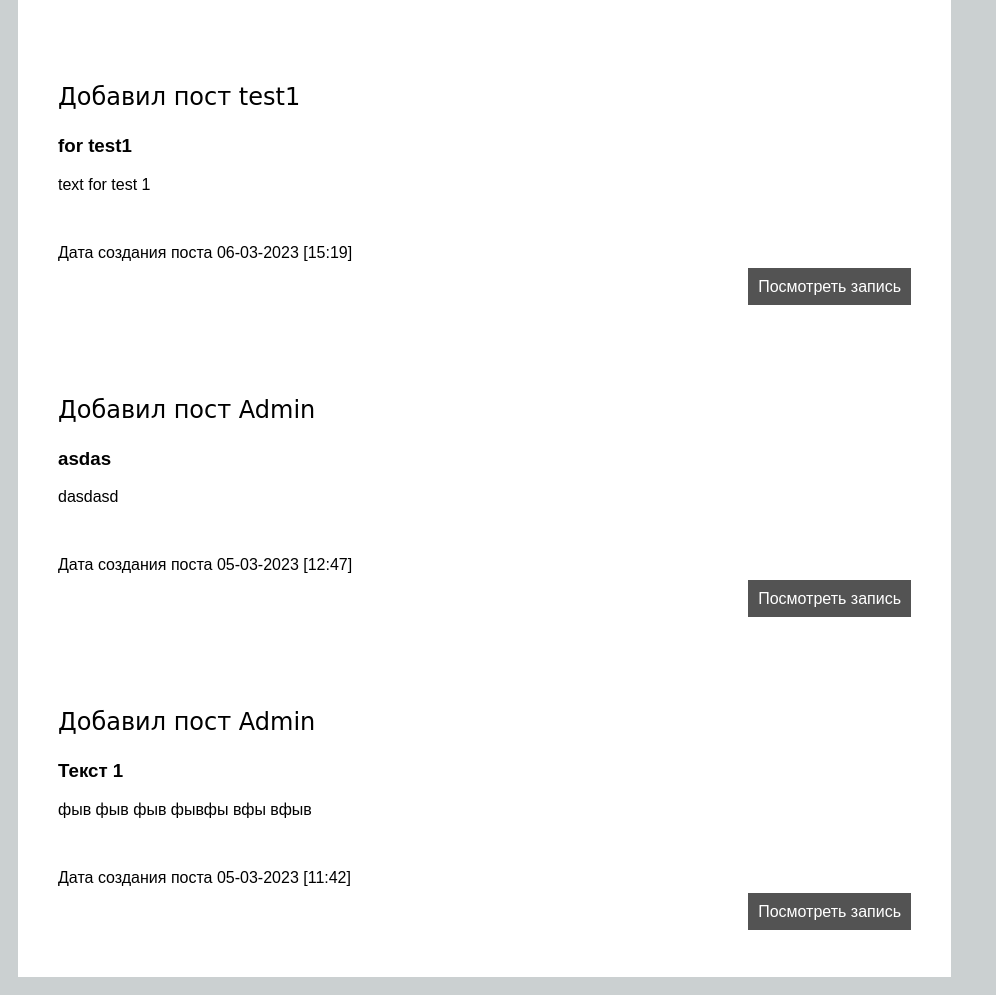
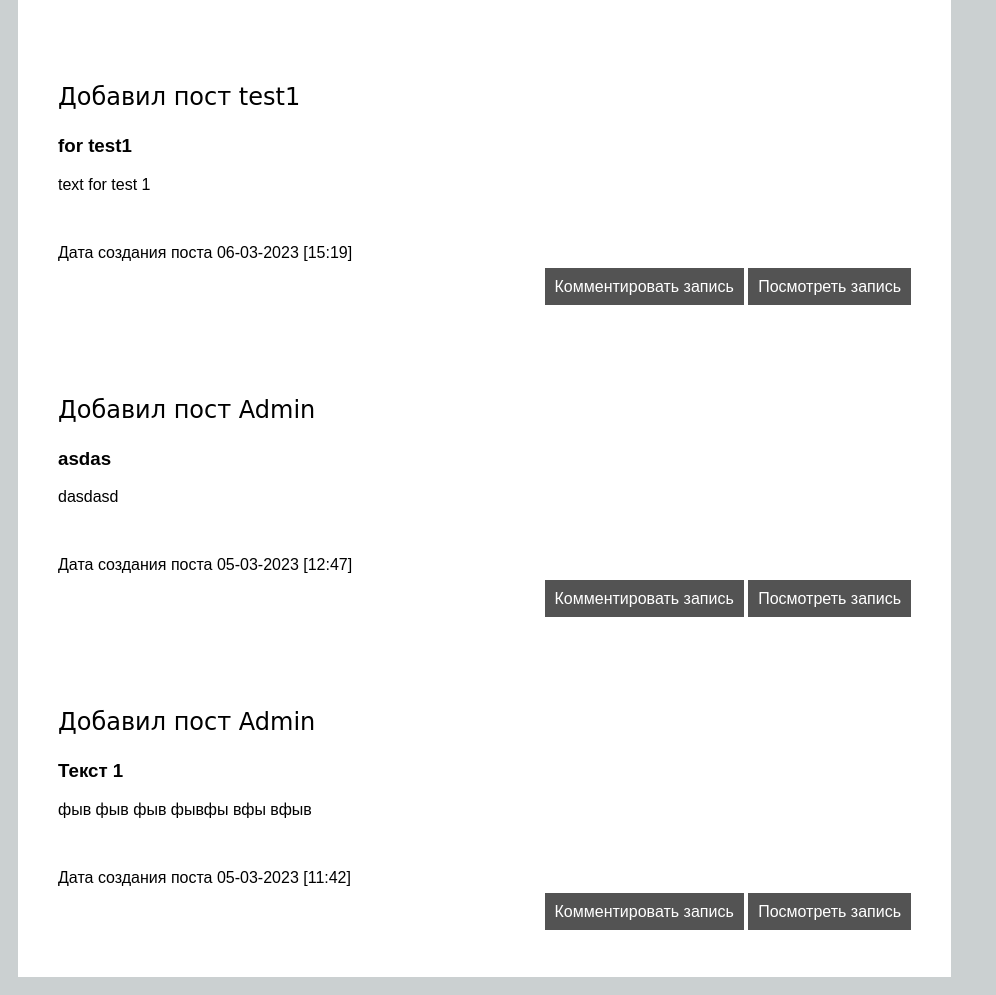
Before and after one commit to smile-rus1/Blog_User, a Django app: page / in a window 1280 px wide. Shown: the part 89-1084 px from the top of the page, without its empty margins (0-996 px from the left). Run offline with Django 4.2, Linux system fonts and the light colour scheme; data comes from the database, SQL or seed files in the repository.

Commit message:
добавлена ссылка на комментирования записи

```diff
--- a/blogs_users/blog/templates/index.html
+++ b/blogs_users/blog/templates/index.html
@@ -11,7 +11,12 @@
     <p> {{ p.content|linebreaks|truncatewords:70}} </p>
     <br>
     <p id="date">Дата создания поста {{ p.date_create|date:"d-m-Y [H:i]" }}</p>
-    <p class="link-read-post"><a href="{{ p.get_absolute_url }}">Посмотреть запись</a></p>
+    <p class="link-read-post">
+        <span>
+            <a href="#">Комментировать запись</a>
+            <a href="{{ p.get_absolute_url }}">Посмотреть запись</a>
+        </span>
+    </p>
 </div>
 
 {% endfor %}
```
